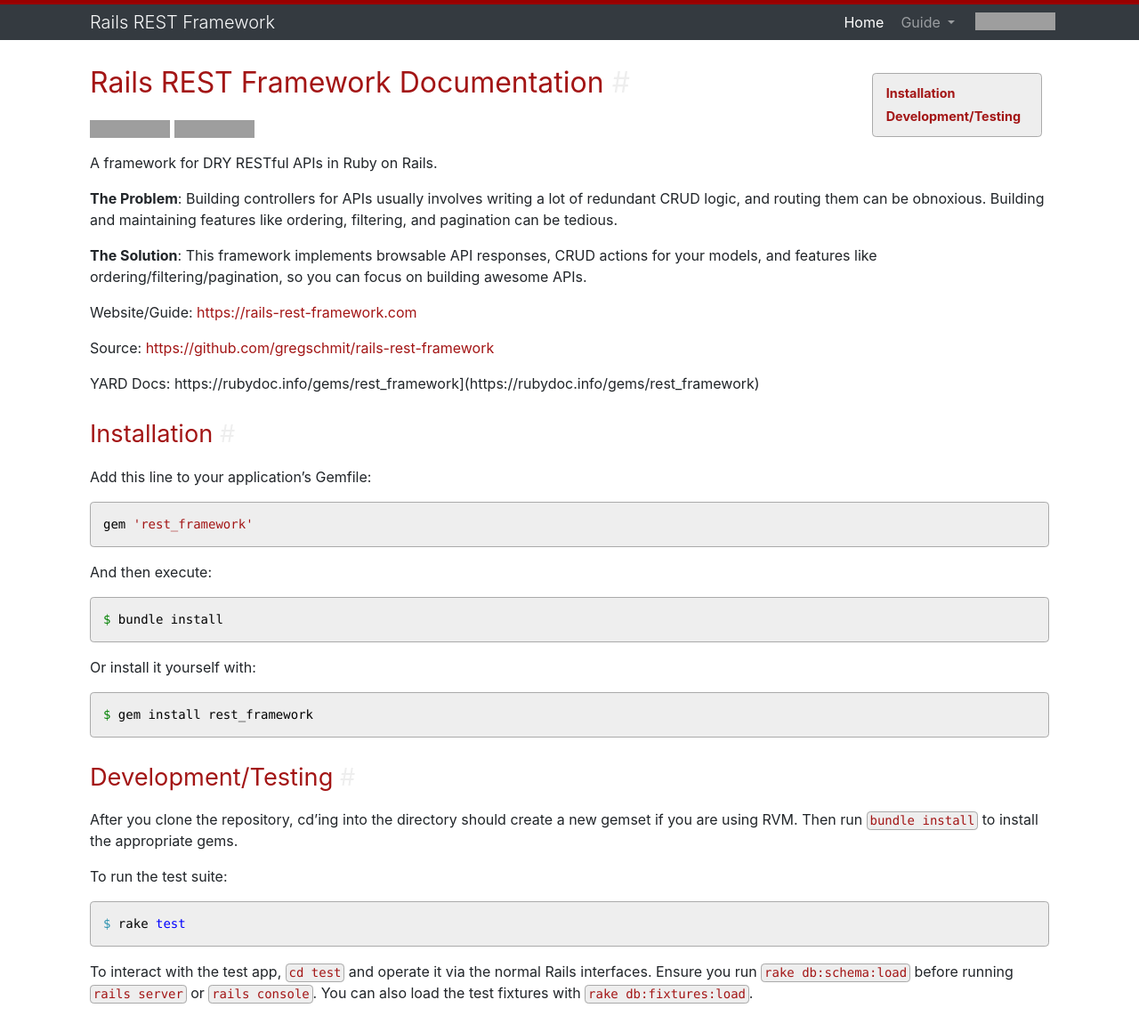
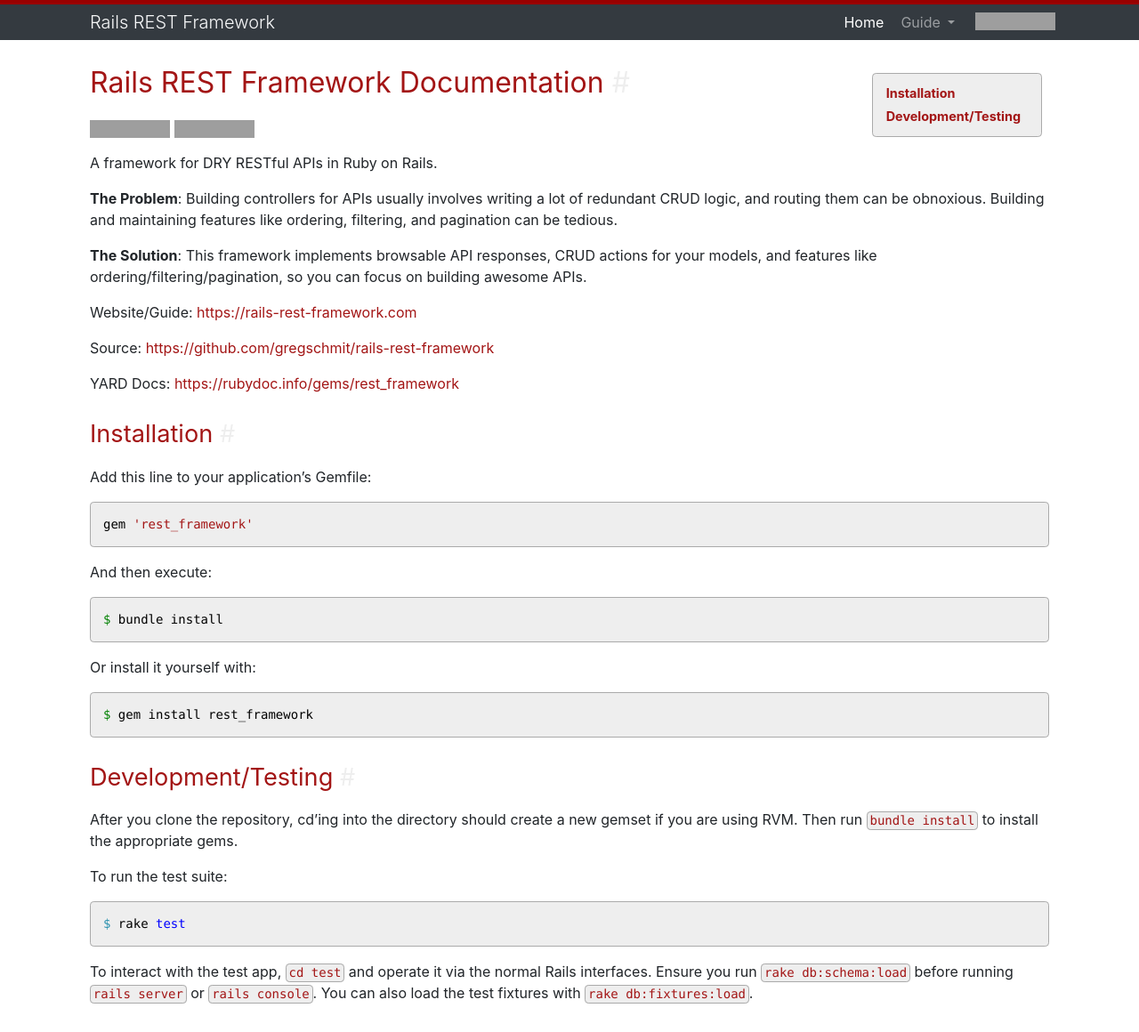
Before and after one commit to gregschmit/rails-rest-framework, a Jekyll site: the page built from docs/index.md, in a window 1280 px wide. Shown: the whole page at 89% size. Built offline with Jekyll 4.4.1, drawn with Linux system fonts in a browser that asks for light colours; nearby versions of some CDN libraries; our own code applies the rules of GitHub Pages for plain Markdown files; grey boxes are pictures that could not be loaded.

Commit message:
Fix typo in docs.

```diff
--- a/docs/index.md
+++ b/docs/index.md
@@ -19,7 +19,7 @@ Website/Guide: [https://rails-rest-framework.com](https://rails-rest-framework.c
 
 Source: [https://github.com/gregschmit/rails-rest-framework](https://github.com/gregschmit/rails-rest-framework)
 
-YARD Docs: https://rubydoc.info/gems/rest_framework](https://rubydoc.info/gems/rest_framework)
+YARD Docs: [https://rubydoc.info/gems/rest_framework](https://rubydoc.info/gems/rest_framework)
 
 ## Installation
 
```
